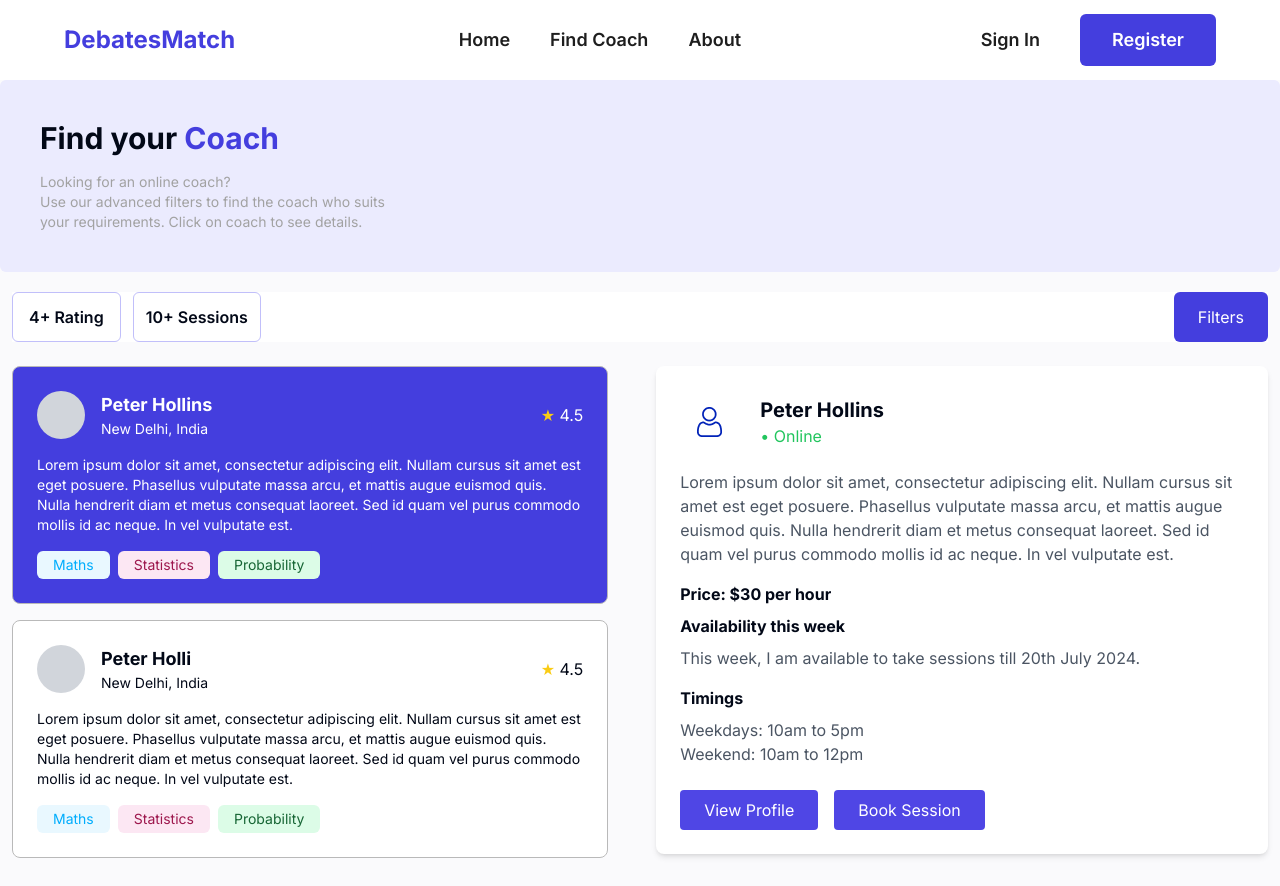
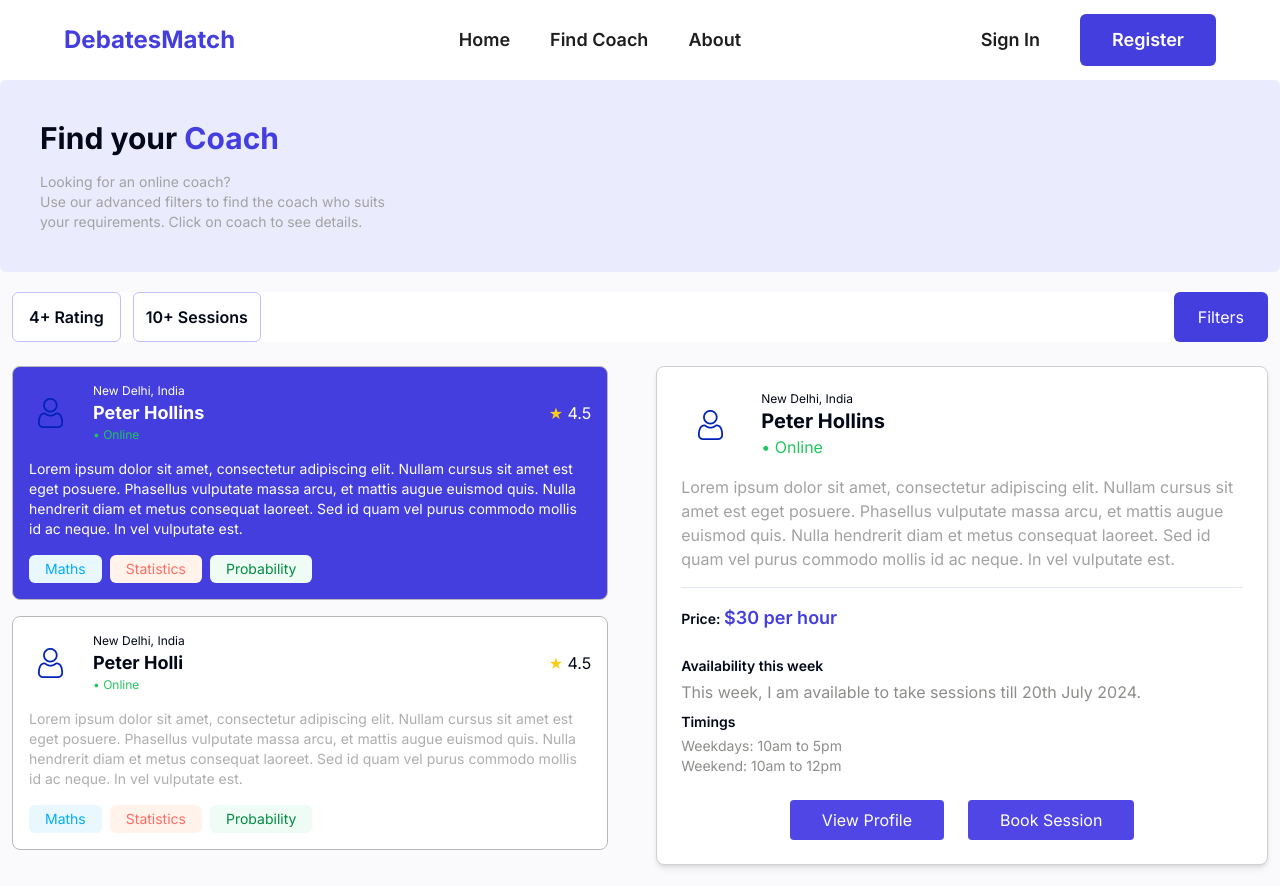
Before and after one commit to MatchGenius20/webapp, a Next.js app: page /find-coach in a window 1280 px wide. Built offline with nearby package versions, Linux system fonts and the light colour scheme.

Commit message:
completed find coach (without filter)

```diff
--- a/src/components/CoachCard.tsx
+++ b/src/components/CoachCard.tsx
@@ -9,30 +9,33 @@ type CoachCardProps = {
 export default function CoachCard({ coach, isSelected, onClick }: CoachCardProps) {
   return (
     <div
-      className={`mb-4 p-6 border-[#B9B9B9] rounded-lg cursor-pointer border ${
-        isSelected ? 'bg-[#443EDE] text-white' : 'bg-white'
+      className={`mb-4 p-4 border-[#B9B9B9] rounded-lg cursor-pointer border ${
+        isSelected ? 'bg-[#443EDE] text-white' : 'bg-white '
       }`}
       onClick={onClick}
     >
       <div className="flex items-center mb-4">
-        <div className="w-12 h-12 bg-gray-300 rounded-full mr-4"></div>
-        <div>
-          <h2 className="font-bold text-lg">{coach.name}</h2>
-          <p className="text-sm">{coach.location}</p>
+        <div className="w-12 h-12 rounded-full mr-4 flex justify-center items-center"><img src={coach.image} alt="" /></div>
+        <div className=''>
+          <p className="text-xs">{coach.location}</p>
+          <h2 className="font-bold text-lg ">{coach.name}</h2>
+          <p className="text-green-500 text-xs">• Online</p>
         </div>
         <div className="ml-auto">
           <span className="text-yellow-400">★</span> {coach.rating}
         </div>
       </div>
-      <p className="text-sm mb-4">{coach.description}</p>
+      <p className={`text-sm mb-4 ${
+        isSelected ? ' text-white' : 'text-[#AEAEAE]'
+      }`}>{coach.description}</p>
       <div className="flex flex-wrap gap-2">
         {coach.skills.map((skill) => (
           <span
             key={skill}
             className={`text-sm px-4 py-1 rounded-md ${
               skill === 'Maths' ? 'bg-[#E9F8FF] text-[#00ADFD]' :
-              skill === 'Statistics' ? 'bg-pink-100 text-pink-800' :
-              'bg-green-100 text-green-800'
+              skill === 'Statistics' ? 'bg-[#FFF3EC] text-[#FF6D62]' :
+              'bg-[#EFFCF5] text-[#008C41]'
             }`}
           >
             {skill}
--- a/src/components/CoachDetails.tsx
+++ b/src/components/CoachDetails.tsx
@@ -6,25 +6,27 @@ type CoachDetailsProps = {
 
 export default function CoachDetails({ coach }: CoachDetailsProps) {
   return (
-    <div className="bg-white p-6 rounded-lg shadow-md">
+    <div className="bg-white p-6 rounded-lg shadow-md border border-[#D0D0D0]">
       <div className="flex items-center mb-4">
         <div className="w-16 h-16 rounded-full mr-4 flex items-center justify-center">
-          <img src="/images/user.png" alt="" />
+          <img src={coach.image} alt="" />
         </div>
         <div>
+          <p className="text-xs">{coach.location}</p>
           <h2 className="font-bold text-xl">{coach.name}</h2>
           <p className="text-green-500">• Online</p>
         </div>
       </div>
-      <p className="mb-4 text-gray-600">{coach.description}</p>
-      <p className="font-bold mb-2">Price: ${coach.price} per hour</p>
-      <p className="font-bold mb-2">Availability this week</p>
-      <p className="mb-4 text-gray-600">{coach.availability}</p>
-      <p className="font-bold mb-2">Timings</p>
-      <p className="mb-6 text-gray-600 whitespace-pre-line">{coach.timings}</p>
-      <div className="flex space-x-4">
-        <button className="bg-indigo-600 text-white px-6 py-2 rounded">View Profile</button>
-        <button className="bg-indigo-600 text-white px-6 py-2 rounded">Book Session</button>
+      <p className="mb-4 text-[#A2A2A2]">{coach.description}</p>
+      <hr className='text-[#A2A2A2]' />
+      <p className="font-semibold mb-2  text-sm py-4">Price: <span className='text-[#443EDE] font-semibold text-lg'>${coach.price} per hour </span></p>
+      <p className="font-semibold text-sm mb-1">Availability this week</p>
+      <p className="mb-2 text-[#8D8D8B]">{coach.availability}</p>
+      <p className="font-semibold text-sm mb-1">Timings</p>
+      <p className="mb-6 text-[#8D8D8B] text-sm whitespace-pre-line">{coach.timings}</p>
+      <div className="flex space-x-6 justify-center">
+        <button className="bg-indigo-600 text-white px-8 py-2 rounded">View Profile</button>
+        <button className="bg-indigo-600 text-white px-8 py-2 rounded">Book Session</button>
       </div>
     </div>
   );
--- a/src/components/FindCoachContent.tsx
+++ b/src/components/FindCoachContent.tsx
@@ -14,6 +14,7 @@ export type Coach = {
   price: number;
   availability: string;
   timings: string;
+  image: string;
 };
 
 const coaches: Coach[] = [
@@ -27,6 +28,7 @@ const coaches: Coach[] = [
     price: 30,
     availability: 'This week, I am available to take sessions till 20th July 2024.',
     timings: 'Weekdays: 10am to 5pm\nWeekend: 10am to 12pm',
+    image:"/images/user.png"
   },
   {
     id: '2',
@@ -38,6 +40,7 @@ const coaches: Coach[] = [
     price: 30,
     availability: 'This week, I am available to take sessions till 20th July 2024.',
     timings: 'Weekdays: 10am to 5pm\nWeekend: 10am to 12pm',
+    image:"/images/user.png"
   },
   {
     id: '3',
@@ -49,6 +52,7 @@ const coaches: Coach[] = [
     price: 30,
     availability: 'This week, I am available to take sessions till 20th July 2024.',
     timings: 'Weekdays: 10am to 5pm\nWeekend: 10am to 12pm',
+    image:"/images/user.png"
   },
   {
     id: '4',
@@ -60,6 +64,7 @@ const coaches: Coach[] = [
     price: 30,
     availability: 'This week, I am available to take sessions till 20th July 2024.',
     timings: 'Weekdays: 10am to 5pm\nWeekend: 10am to 12pm',
+    image:"/images/user.png"
   },
   // Add more coaches here
 ];
```
